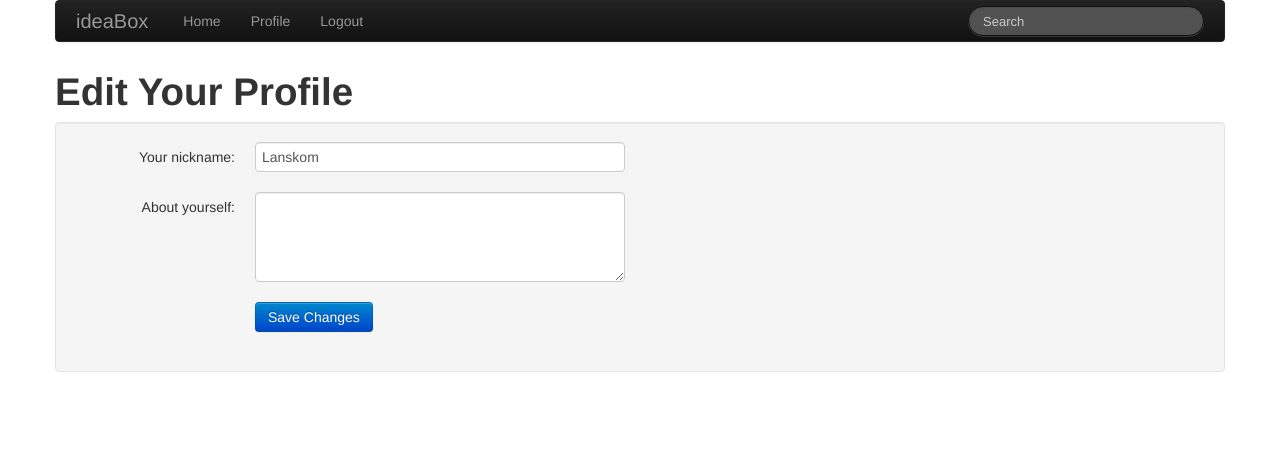
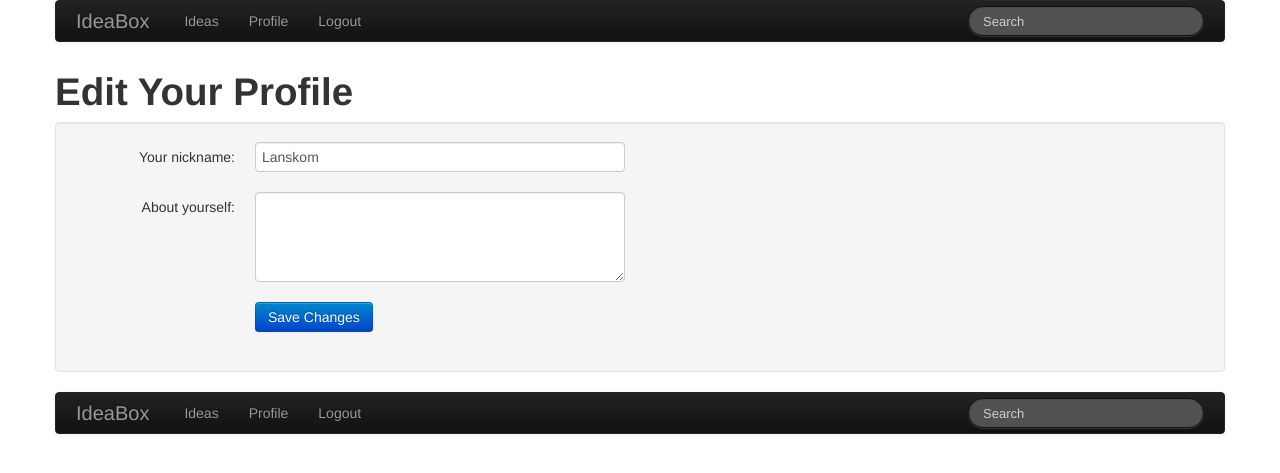
Before and after one commit to akomolafelanre/ideaBox, a Flask app: page /edit in a window 1280 px wide. Shown: the top 473 px of the page. Run offline with Flask 2, Linux system fonts and the light colour scheme; a user stored in the database is signed in; data comes from the database, SQL or seed files in the repository; both versions use the stored data as it was after the commit; parts of the project's set-up code (start-up, migrations or seed data) failed here and were passed over; some libraries are stand-ins or nearby versions.

Commit message:
Improvement on User interface

```diff
--- a/app/templates/base.html
+++ b/app/templates/base.html
@@ -22,9 +22,9 @@
 						<span class= "icon-bar"></span>
 						<span class= "icon-bar"></span>
 					</a>
-					<a class = "brand" href="/">ideaBox</a>
+					<a class = "brand" href="/">IdeaBox</a>
 						<ul class = "nav">
-							<li><a href = "{{ url_for('index') }}">Home</a></li>
+							<li><a href = "{{ url_for('index') }}">Ideas</a></li>
 							{% if g.user.is_authenticated() %}
 							<li><a href="{{ url_for('user', nickname= g.user.nickname) }} ">Profile</a></li>
 							<li><a href="{{ url_for('logout') }}">Logout</a></li>
@@ -42,6 +42,29 @@
 				{% block content %}{% endblock %}
 				</div>
 			</div>
+			<div class = "container">
+			<div class = "navbar navbar-inverse">
+				<div class = "navbar-inner ">
+					<a class = "btn btn-navbar" data-toggle= "collapse" data-target= ".nav-collapse">
+						<span class= "icon-bar"></span>
+						<span class= "icon-bar"></span>
+						<span class= "icon-bar"></span>
+					</a>
+					<a class = "brand" href="/">IdeaBox</a>
+						<ul class = "nav">
+							<li><a href = "{{ url_for('index') }}">Ideas</a></li>
+							{% if g.user.is_authenticated() %}
+							<li><a href="{{ url_for('user', nickname= g.user.nickname) }} ">Profile</a></li>
+							<li><a href="{{ url_for('logout') }}">Logout</a></li>
+							{% endif %}
+						</ul>
+					<div class = "nav-collapse collapse">
+						{% if g.user.is_authenticated() %}
+						<form class= "navbar-search pull-right" action="{{ url_for('search') }}" method="post" name="search">{{ g.search_form.hidden_tag() }}{{ g.search_form.search(size=20, placeholder= "Search", class= "search-query") }}</form>
+						{% endif %}
+					</div>
+				</div>
+			</div>
 		</div>
 	</body>
 </html>
--- a/app/templates/idea.html
+++ b/app/templates/idea.html
@@ -5,7 +5,7 @@
         	<div>
 	           <p><strong>{{ idea.title }}</strong></p>
 	           <p>{{ idea.description }}</p>
-	           <p><strong>Rank: {{ idea.rank }}</strong><a href="{{ url_for('like', id=idea.id) }}">{{ _('Like') }}</a>
+	           <p><strong>Rank: {{ idea.rank }}</strong> &nbsp; &nbsp;<a href="{{ url_for('like', id=idea.id) }}">{{ _('Like') }}</a>
 						{% if idea.author.id == g.user.id %}
 						|  <a href="{{ url_for('editidea', id=idea.id) }}">{{ _('Edit Idea') }}</a>
 						|  <a href="{{ url_for('delete', id=idea.id) }}">{{ _('Delete') }}</a>
```
Also changed, not shown: app.db, 4 other files.
